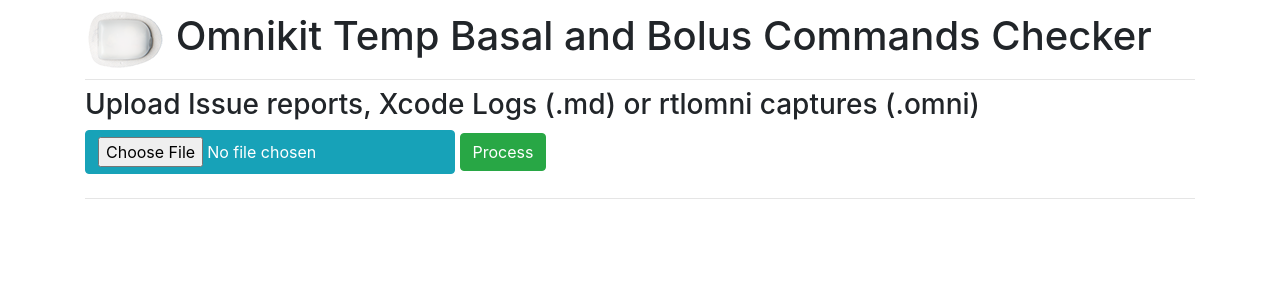
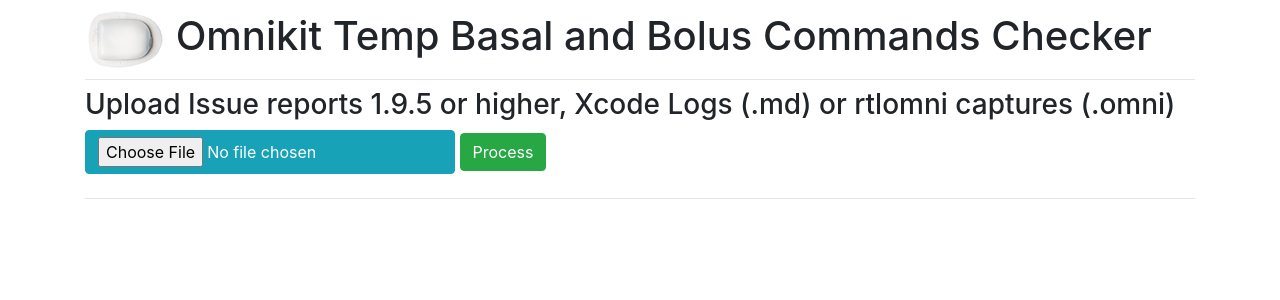
Before and after one commit to Lytrix/omnikit_commands_tester, a Django app: page / in a window 1280 px wide. Shown: the top 300 px of the page. Run offline with Django 3.2, Linux system fonts and the light colour scheme; some libraries are stand-ins or nearby versions.

Commit message:
Added from version in title

```diff
--- a/omnikit_commands_tester/templates/testers.html
+++ b/omnikit_commands_tester/templates/testers.html
@@ -4,7 +4,7 @@
 {% block content %}
 
 	<form action="#" method="post" enctype="multipart/form-data">
-		<h3>Upload Issue reports, Xcode Logs (.md) or rtlomni captures (.omni)</h3>
+		<h3>Upload Issue reports 1.9.5 or higher, Xcode Logs (.md) or rtlomni captures (.omni)</h3>
 		{% csrf_token %}
 		{{ form.as_p|crispy }}
     	<input type="file" class="btn btn-info" placeholder=".omni, .md" name="myfile" value="Browse"/>
```
